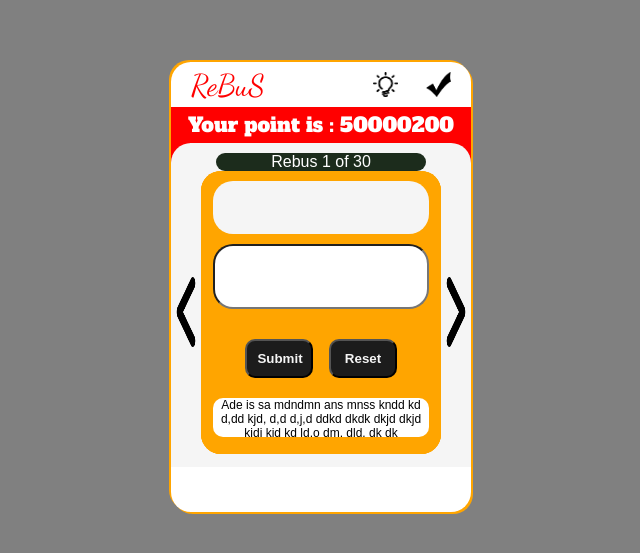
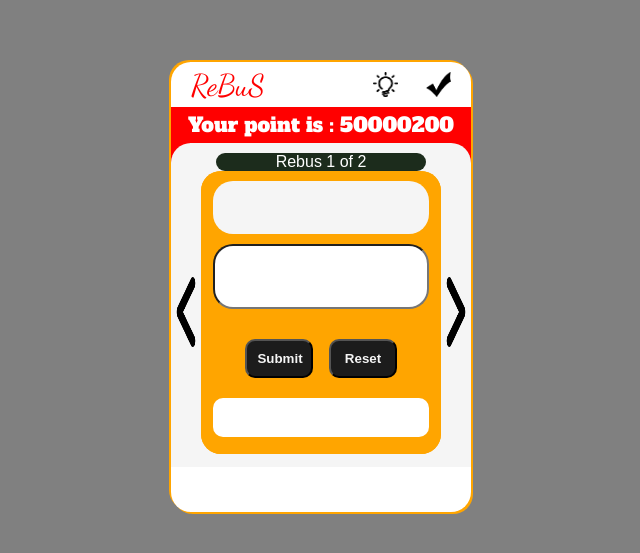
Before and after one commit to Youngtechie/Rebus-Puzzles_webpage, a React (Vite) app: page / in a window 1280 px wide. Shown: the part 113-666 px from the top of the page, without its empty margins (319-959 px from the left). Built offline with nearby package versions, Linux system fonts and the light colour scheme.

Commit message:
Updating

```diff
--- a/src/App.jsx
+++ b/src/App.jsx
@@ -1,5 +1,6 @@
 import './App.css'
 import RebusesContainer from './components/rebus_container'
+import './components/ConvertRebuses.jsx'
 
 export default function App() {
   return (
--- a/src/Rebuses.jsx
+++ b/src/Rebuses.jsx
@@ -1,13 +1,16 @@
+
 const rebuses = [{
-  rebus:"",
+  pattern:`Wow + &#128516`,
   answer:" forget ",
   hint: " A verb ",
 },
 {
-  rebus: "",
+  pattern: `OH + &#128516`,
   answer:" forget ",
   hint: " A verb ",
 }
 ]
 
+/** Don't edit this**/
 export default rebuses;
+/*******************/
--- /dev/null
+++ b/src/components/ConvertRebuses.jsx
@@ -0,0 +1,6 @@
+import rebuses from '../Rebuses'
+
+rebuses.forEach((x) => {
+  console.log(rebuses.indexOf(x))
+
+})
--- a/src/components/QnA.jsx
+++ b/src/components/QnA.jsx
@@ -1,12 +1,36 @@
 import '../assests/styles/QnA.css'
-import Pages from './pages.jsx'
-import RebusSection from './rebusSection'
+import '../assests/styles/rebusSection.css'
+import { useState } from "react"
+import RQnAnH from './rQnAnH.jsx'
+import rebuses from '../Rebuses'
 
 export default function QnA() {
+  const  [counter, setCounter] = useState(1)
+
+  const handlerprev = (x) => {
+    x.preventDefault()
+    setCounter(prev => prev - 1)
+  }
+
+  const handlernxt = (x) => {
+    x.preventDefault()
+    if(counter < rebuses.length){
+      setCounter(prev => prev + 1)
+    }
+
+  }
   return (
     <section className='QnA'>
-      <Pages/>
-      <RebusSection/>
+      <section className="pages">
+        Rebus {counter} of {rebuses.length}
+      </section>
+      <section className="rebusSection">
+        <img src="/images/arrow.png" className='prev' onClick={handlerprev}/>
+        <section className="RQnAnH_container">
+          <RQnAnH/>
+        </section>
+        <img src='/images/arrow.png' className='nxt' onClick={handlernxt}/>
+      </section>
     </section>
   )
 }
--- /dev/null
+++ b/src/components/btn_functions.jsx
@@ -0,0 +1,29 @@
+
+function Btnfunctions(){
+
+let hintbtn = document.querySelector(".hint");
+hintbtn.addEventListener("click", (x) => {
+    x.preventDefault()
+
+})
+
+let markbtn = document.querySelector(".markbtn");
+markbtn.addEventListener("click", (x) => {
+    x.preventDefault()
+    console.log(`&#123534`)
+})
+
+let Submit = document.querySelector("#btnsumbit");
+Submit.addEventListener("click", (x) => {
+    x.preventDefault()
+    console.log(`Hmmmm`)
+})
+
+let Reset = document.querySelector("#btnreset");
+Reset.addEventListener("click", (x) => {
+    x.preventDefault()
+    console.log(`Wowoowow`)
+})
+}
+
+export {Btnfunctions as default}
--- a/src/components/header.jsx
+++ b/src/components/header.jsx
@@ -1,12 +1,14 @@
 import '../assests/styles/header.css'
+import Btnfunctions from "./btn_functions"
+
 
 export default function Header(){
   return(
     <header>
       <section className="Name">ReBuS</section>
       <section className='icons'>
-        <img src="/images/hint.png"/>
-        <img src="/images/checkAnswer.png"/>
+        <img src="/images/hint.png" className='hint' onClick={Btnfunctions}/>
+        <img src="/images/checkAnswer.png" className='markbtn' onClick={Btnfunctions}/>
       </section>
     </header>
   )
--- a/src/components/pages.jsx
+++ /dev/null
@@ -1,7 +0,0 @@
-export default function Pages(){
-  return(
-    <section className="pages">
-      Rebus 1 of 30
-    </section>
-  )
-}
--- a/src/components/rQnAnH.jsx
+++ b/src/components/rQnAnH.jsx
@@ -1,21 +1,17 @@
 import '../assests/styles/rQnAnH.css'
-import rebuses from '../Rebuses.jsx'
+import Btnfunctions from "./btn_functions"
 
 export default function RQnAnH(){
-  const final = rebuses.map(rebus => {
   return (
     <section className="RQnAnH">
       <section className="rebusQues">
-        {rebus.rebus}
       </section>
       <input type="text" className="rebusAns"/>
       <section className="btns">
-        <button type="button" className='btn'> Submit </button>
-        <button type="button" className='btn'> Reset </button>
+        <button type="button" className='btn' id='btnsumbit' onClick={Btnfunctions}> Submit </button>
+        <button type="button" className='btn' id='btnreset' onClick={Btnfunctions}> Reset </button>
       </section>
-      <section className='hint'>Ade is sa mdndmn ans mnss kndd kd d,dd kjd, d,d d,j,d ddkd dkdk dkjd dkjd kjdj kjd kd ld,o dm, dld, dk dk</section>
+      <section className='hint'></section>
     </section>
   )
-  })
-  return final;
 }
--- a/src/components/rebusSection.jsx
+++ /dev/null
@@ -1,14 +0,0 @@
-import '../assests/styles/rebusSection.css'
-import RQnAnH from './rQnAnH.jsx'
-
-export default function RebusSection() {
-  return (
-    <section className="rebusSection">
-      <img src="/images/arrow.png" className='prev'/>
-      <section class="RQnAnH_container">
-        <RQnAnH/>
-      </section>
-      <img src='/images/arrow.png' className='nxt'/>
-    </section>
-  )
-}
```
